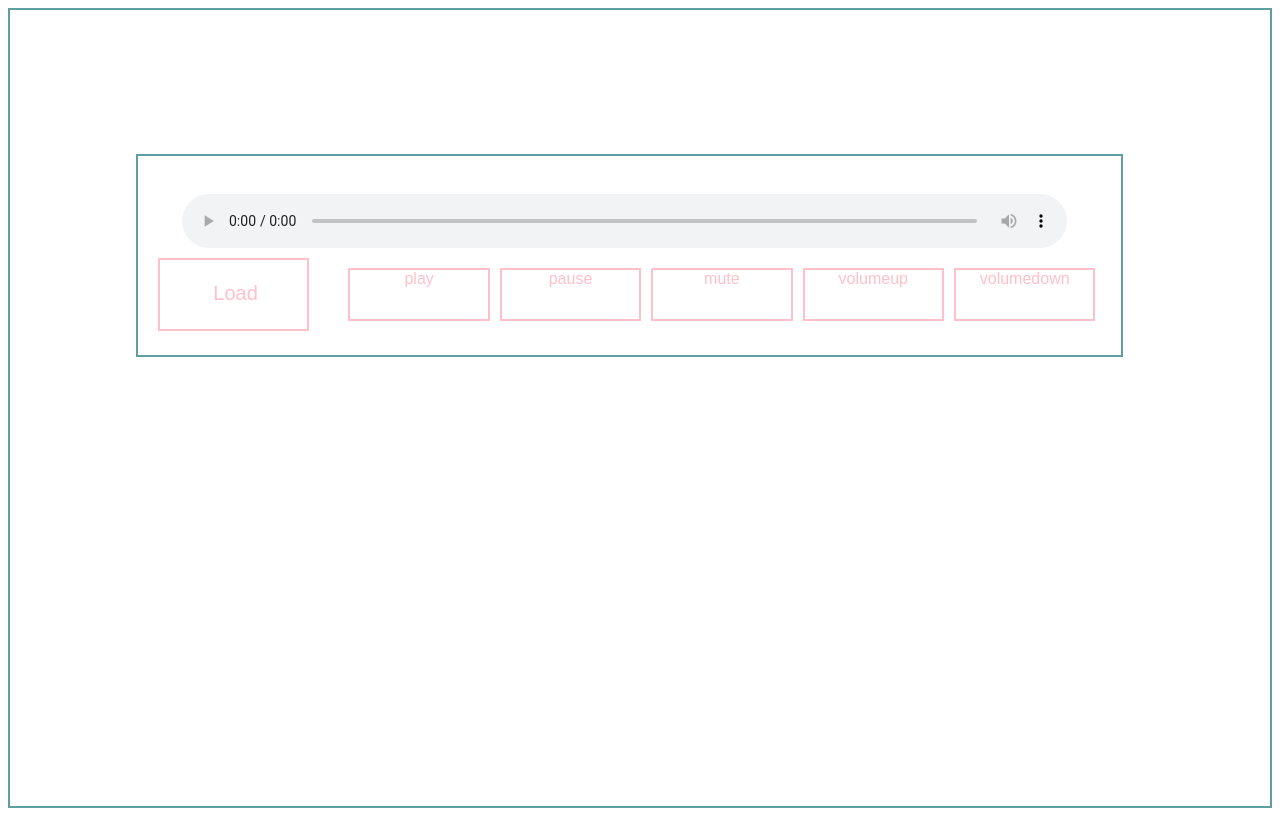
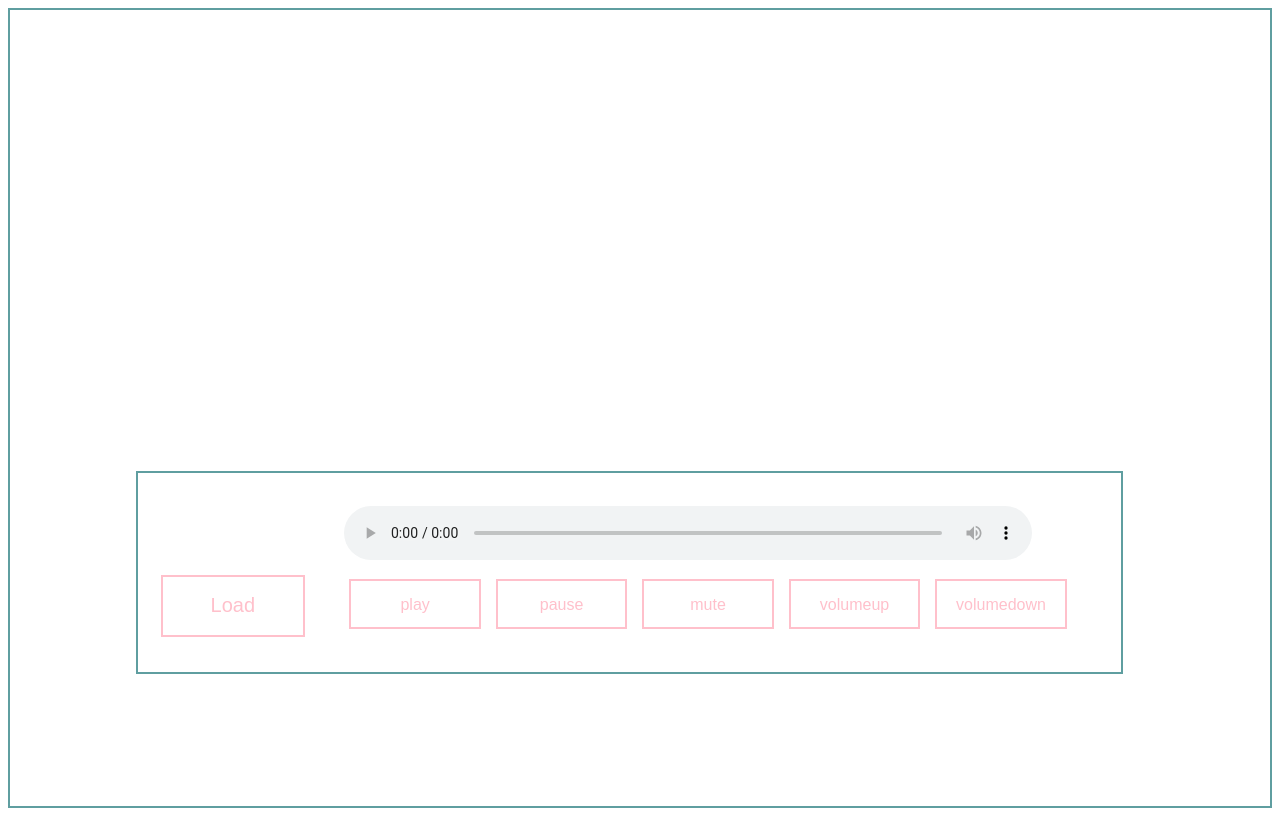
Before and after one commit to xixiluo003/jukebox, a plain HTML site: page index.html in a window 1280 px wide. Drawn offline with Linux system fonts and the light colour scheme.

Commit message:
style added

```diff
--- a/index.html
+++ b/index.html
@@ -31,15 +31,20 @@
 				</div>
 			</div>
 
+			<!-- ======= ======= image ======= ======= -->
+			<div class="songImg">
+				<img id="img" src="" style="height:100%">
+			</div>
+
 			<!-- ======= ======= playbox ======= ======= -->
 		<div class="playBox">
-			<div id="playlist" class="seletDropbox"></div>
 			<div id="showcurrentSong" class="nowPlayingbox"></div>
 			<div id="showcurrentArtist" class="nowPlayingbox"></div>
 		</div>
 
 		<!-- ======= ======= mainBox ======= ======= -->
 		<div class="mainBox">
+			<div id="playlist" class="seletDropbox"></div>
 			<div class="mainPlayer">
 				<audio id="audioplay" src="" controls></audio>
 			</div>
@@ -54,9 +59,6 @@
 
 		</div>
 
-	<div class="songImg">
-		<img id="img" src="" style="height:100%">
-	</div>
 		<!-- == scripts == -->
 		<script type="text/javascript" src="script.js"></script>
 
--- a/styles.css
+++ b/styles.css
@@ -79,21 +79,22 @@ body {
 }
 
 
+/*======= imgBox ======= */
+.songImg {
+  float: left;
+  /*border: 2px solid pink;*/
+  height: 50%;
+  width: 35%;
+  margin: 3% 0 0 13%;
+}
 
 /*======= playbox ======= */
 .playBox {
-  margin: 1% 0 0 10%;
+  float: left;
+  margin: 15% 0 0 0;
   /*border: 2px solid cadetblue;*/
-  width: 78%;
-  height: 12%;
-}
-
-.seletDropbox {
-  float: left;
-  /*border: 2px solid cadetblue;*/
-  margin: 6% 0 0 2%;
-  height: 20%;
-  width: 25%;
+  width: 45%;
+  height: 30%;
 }
 
 #playlist {
@@ -101,12 +102,24 @@ body {
 }
 
 .nowPlayingbox {
-  float: right;
+  float: left;
   /*border: 2px solid cadetblue;*/
-  margin: 2% 3% 0 0;
-  height: 35%;
-  width: 65%;
-  font-size: 30px;
+  margin: 0;
+  height: 27%;
+  width: 80%;
+}
+#showcurrentSong {
+  font-size: 40px;
+  /*border: 2px solid cadetblue;*/
+  color: #545454;
+  margin-bottom: 0px;
+  padding:
+}
+#showcurrentArtist {
+  /*border: 2px solid cadetblue;*/
+  font-size: 37px;
+  margin-top: 0px;
+  color: #696969;
 }
 
 
@@ -122,49 +135,74 @@ body {
 
 .mainPlayer {
   float: left;
-  margin: 12px 0 0 4.5%;
+  margin: 12px 0 0 1%;
   /*border: 2px solid pink;*/
-  width: 90%;
+  width: 70%;
   height: 40%;
 }
+
 #audioplay {
   width: 100%;
   margin: 3% 0 0 0;
 }
 
+.seletDropbox {
+  float: left;
+  /*border: 2px solid cadetblue;*/
+  margin: 35px 0 0 0;
+  height: 15%;
+  width: 20%;
+}
+
+select {
+   background: transparent;
+   border: 1px solid cadetblue;
+   font-size: 12px;
+   height: 23px;
+   padding: 10px;
+   width: 70%;
+}
+
 .loadButton {
   float: left;
-  border: 2px solid pink;
+  /*border: 2px solid pink;*/
   height: 35%;
   width: 15%;
   margin: 10px 3% 0 2%;
 }
 
+#loadSong:hover {
+  color: #DB7093;
+  border: 2px solid #DB7093;
+}
+
 #loadSong {
   text-align: center;
   font-size: 20px;
-  margin: 15% 0 0 3%;
+  margin: 0 0 0 2%;
   color: pink;
+  border: 2px solid pink;
+  padding: 12% 0 12% 0;
+
 }
 
 .controlButton {
   float: left;
   border: 2px solid pink;
-  height: 25%;
-  width: 14%;
-  margin: 20px 0 0 1%;
+  height: 8%;
+  width: 10%;
+  margin: 1.5% 0 0 1.5%;
+  padding: 1.5%;
   color: pink;
   text-align: center;
 }
 
-/*======= imgBox ======= */
-.songImg {
-  float: left;
-  /*border: 2px solid pink;*/
-  height: 50%;
-  width: 50%;
-  margin: 1% 0 0 30%;
+.controlButton:hover {
+  border: 2px solid #DB7093;
+  color: #DB7093;
 }
+
+
 
 
 
```
